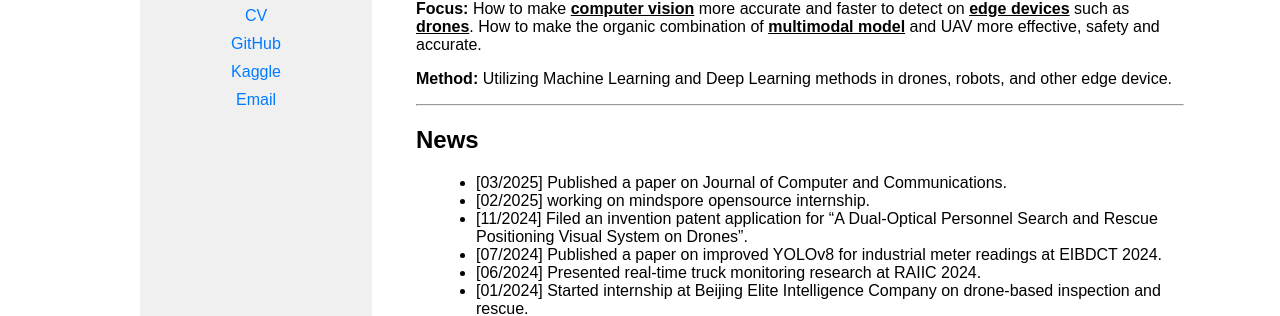
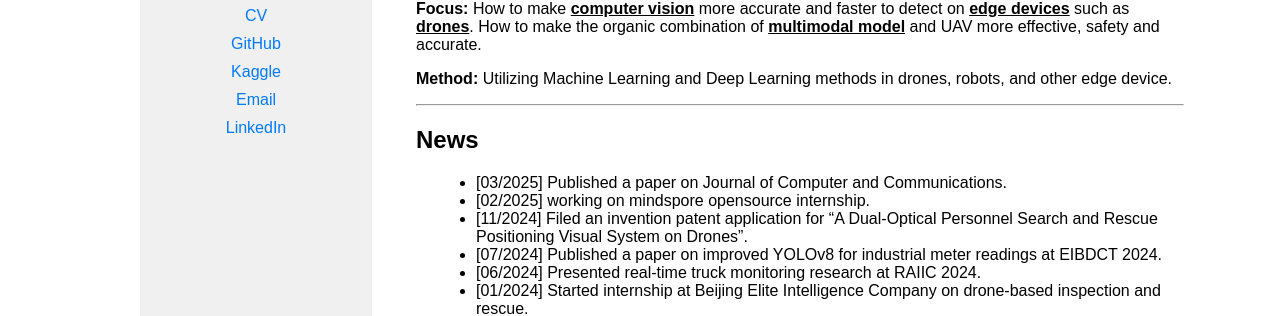
Before and after one commit to 4everWZ/4everwz.github.io, a Jekyll site: the page built from index.md, in a window 1280 px wide. Shown: the part 258-574 px from the top of the page. Built offline with Jekyll 4.4.1, drawn with Linux system fonts in a browser that asks for light colours.

Commit message:
Update linkedin address

```diff
--- a/_layouts/default.html
+++ b/_layouts/default.html
@@ -18,8 +18,7 @@
                 <li><a href="https://github.com/4everImmortality" class="my_link">GitHub</a></li>
                 <li><a href="https://www.kaggle.com/volantchantal" class="my_link">Kaggle</a></li>
                 <li><a href="mailto:<weizheng.wang.cs@gmail.com>" class="my_link">Email</a></li>
-                <!-- Playinglove00@gmail.com -->
-                <!-- <li><a href="https://www.linkedin.com/in/chantal-volant-4a0b3b1b1/" class="my_link">LinkedIn</a></li> -->
+                <li><a href="www.linkedin.com/in/weizheng-wang-720232372" class="my_link">LinkedIn</a></li>
             </ul>
         </div>
         <div class="content">
```
